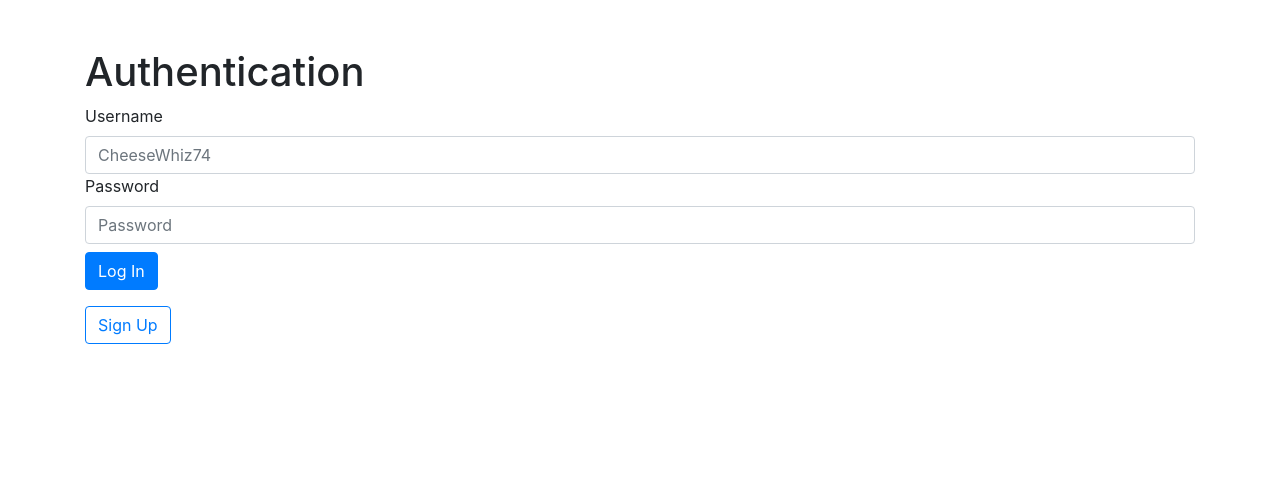
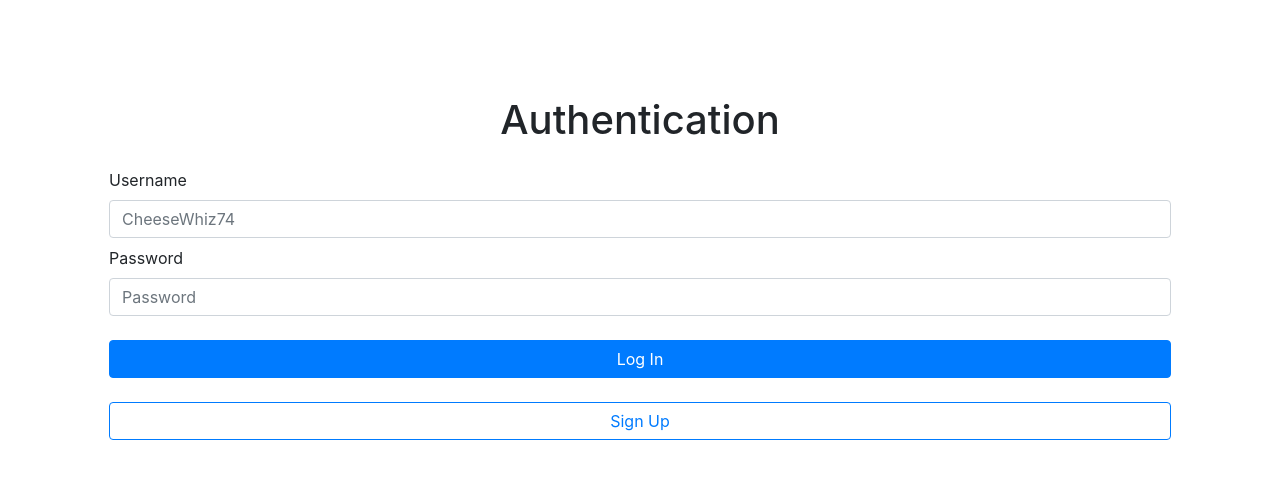
Before and after one commit to CaioCamatta/RPG-of-Life-frontend, a Next.js app in the folder app/: page / in a window 1280 px wide. Both pictures are taken after a click on the button "Go to app". Shown: the top 478 px of the page. Built offline with nearby package versions, Linux system fonts and the light colour scheme.

Commit message:
Update Authentication.js

```diff
--- a/app/components/Authentication.js
+++ b/app/components/Authentication.js
@@ -171,8 +171,8 @@ export default class Authentication extends Component {
       <Container className="mt-5">
         <Row>
           <Col>
-            <h1>Authentication</h1>
-            <Form onSubmit={this.login}>
+            <h1 className="text-center mt-5">Authentication</h1>
+            <Form onSubmit={this.login} className="mt-4 px-4">
               <Form.Label>Username</Form.Label>
               <Form.Control
                 type="text"
@@ -180,6 +180,7 @@ export default class Authentication extends Component {
                 name="username"
                 value={this.state.username}
                 onChange={this.handleChange}
+                className="mb-2"
               />
               <Form.Label>Password</Form.Label>
               <Form.Control
@@ -188,11 +189,16 @@ export default class Authentication extends Component {
                 name="password"
                 value={this.state.password}
                 onChange={this.handleChange}
+                className="mb-2"
               />
               {this.state.loginError && (
                 <p className="text-danger mb-2">{this.state.loginError}</p>
               )}
-              <Button variant="primary" type="submit" className="mt-2">
+              <Button
+                variant="primary"
+                type="submit"
+                className="mt-4 btn-block"
+              >
                 {!this.state.loading ? (
                   "Log In"
                 ) : (
@@ -200,10 +206,10 @@ export default class Authentication extends Component {
                 )}
               </Button>
             </Form>
+            <div className="mt-4 mx-4">
               <Button
-              variant="outline-primary"
+                variant="outline-primary btn-block"
                 type="submit"
-              className="mt-3"
                 onClick={this.handleSignUpModalToggle}
               >
                 {!this.state.loading ? (
@@ -212,6 +218,7 @@ export default class Authentication extends Component {
                   <FontAwesomeIcon icon={faSpinner} spin />
                 )}
               </Button>
+            </div>
             {this.renderSignUpModal()}
           </Col>
         </Row>
```
Lines whose indentation alone changed are shown as unchanged.
